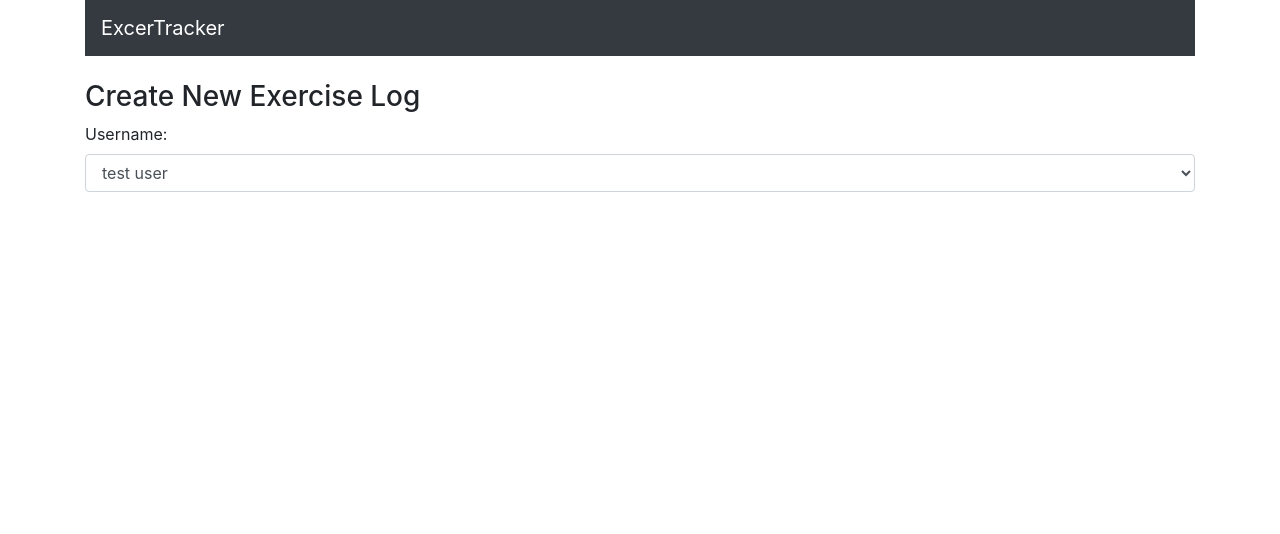
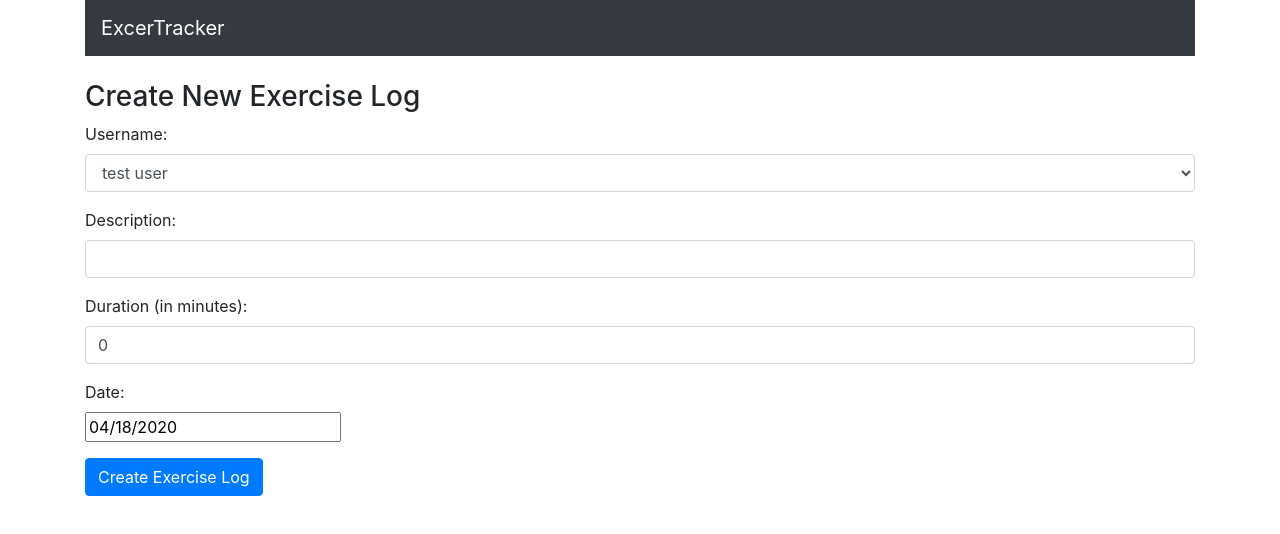
Before and after one commit to nwsanfor24/exercise-tracker, a React (Create React App) app in the folder mern-exercise-tracker/: page /create in a window 1280 px wide. Shown: the top 534 px of the page. Built offline with nearby package versions, Linux system fonts and the light colour scheme; the HTML template or start-up script is replaced by a standard one.

Commit message:
made a create-exercise form and installed react-datepicker

```diff
--- a/mern-exercise-tracker/package.json
+++ b/mern-exercise-tracker/package.json
@@ -8,6 +8,7 @@
     "@testing-library/user-event": "^7.2.1",
     "bootstrap": "^4.4.1",
     "react": "^16.13.1",
+    "react-datepicker": "^2.14.1",
     "react-dom": "^16.13.1",
     "react-router-dom": "^5.1.2",
     "react-scripts": "3.4.1"
--- a/mern-exercise-tracker/src/components/create-exercise.component.js
+++ b/mern-exercise-tracker/src/components/create-exercise.component.js
@@ -1,4 +1,6 @@
 import React, { Component } from 'react';
+import DatePicker from 'react-datepicker';
+import "react-datepicker/dist/react-datepicker.css";
 
 export default class CreateExercises extends Component {
     constructor(props) {
@@ -87,6 +89,37 @@ export default class CreateExercises extends Component {
                             }
                         </select>
                     </div>
+                    <div className="form-group">
+                        <label>Description: </label>
+                        <input type="text"
+                            required
+                            className="form-control"
+                            value={this.state.description}
+                            onChange={this.onChangeDescription}
+                        />
+                    </div>
+                    <div className="form-group">
+                        <label>Duration (in minutes): </label>
+                        <input
+                            type="text"
+                            className="form-control"
+                            value={this.state.duration}
+                            onChange={this.onChangeDuration}
+                        />
+                    </div>
+                    <div className="form-group">
+                        <label>Date: </label>
+                        <div>
+                            <DatePicker
+                                selected={this.state.date}
+                                onChange={this.onChangeDate}
+                            />
+                        </div>
+                    </div>
+
+                    <div className="form-group">
+                        <input type="submit" value="Create Exercise Log" className="btn btn-primary" />
+                    </div>
                 </form>
             </div>
         )
```
Also changed, not shown: 1 other file (tests, documents, lock files or other folders).
